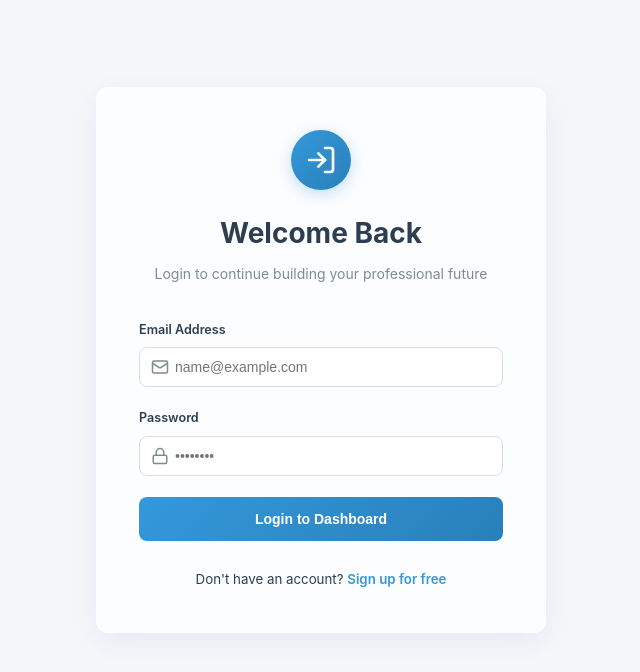
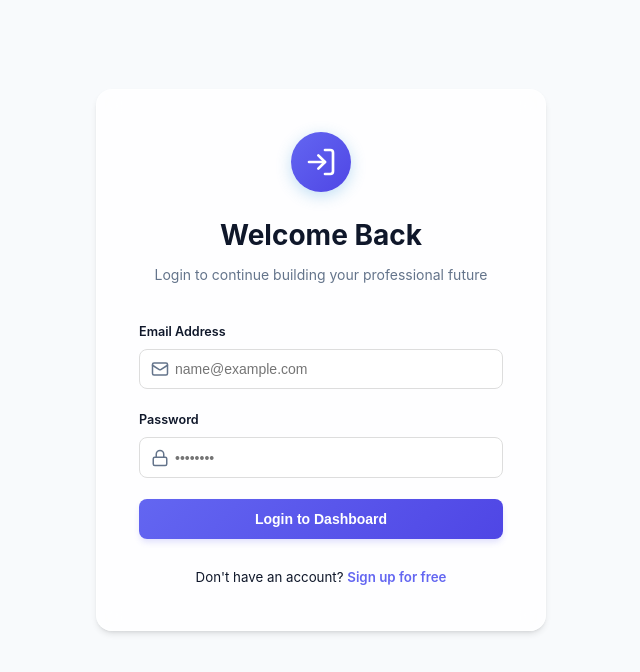
Before and after one commit to Sagnikroy12/ResumeBuilder-Frontend, a React app: page /login in a window 1280 px wide. Shown: the top 672 px of the page, without its empty margins (319-959 px from the left). Built offline with nearby package versions, Linux system fonts and the light colour scheme; no server answers; the HTML template or start-up script is replaced by a standard one.

Commit message:
feat: Implement core frontend structure with API services, global styling, and a navigation bar.

```diff
--- a/src/components/Navbar.jsx
+++ b/src/components/Navbar.jsx
@@ -1,15 +1,25 @@
 import React from 'react';
 import { Link, useNavigate } from 'react-router-dom';
+import { authApi } from '../services/api';
 import { useAuth } from '../context/AuthContext';
-import { Sparkles, LayoutDashboard, FilePlus, LogOut, User } from 'lucide-react';
+import { Sparkles, LayoutDashboard, FilePlus, LogOut, User, ShieldCheck } from 'lucide-react';
 
 const Navbar = () => {
-  const { user, logout } = useAuth();
+  const { user, logout, checkUser } = useAuth();
   const navigate = useNavigate();
 
   const handleLogout = async () => {
     await logout();
     navigate('/login');
+  };
+
+  const handleTogglePremium = async () => {
+    try {
+      await authApi.togglePremium();
+      await checkUser();
+    } catch (err) {
+      console.error('Toggle failed', err);
+    }
   };
 
   return (
@@ -33,6 +43,16 @@ const Navbar = () => {
             ) : (
               <Link to="/upgrade" className="upgrade-btn">Upgrade to Pro</Link>
             )}
+            {user.email === 'sagnikruproy11@gmail.com' && (
+              <button
+                onClick={handleTogglePremium}
+                className="master-toggle-btn"
+                title="Toggle Master Pro Status"
+              >
+                <ShieldCheck size={18} />
+                <span>Toggle Tier</span>
+              </button>
+            )}
             <div className="user-profile">
               <User size={18} />
               <span>{user.username}</span>
--- a/src/index.css
+++ b/src/index.css
@@ -1,20 +1,24 @@
 :root {
-  --primary: #3498db;
-  --primary-dark: #2980b9;
-  --secondary: #2ecc71;
-  --secondary-dark: #27ae60;
-  --accent: #f39c12;
-  --background: #f5f7fa;
-  --text: #2c3e50;
-  --text-light: #7f8c8d;
+  --primary: #6366f1; /* Indigo */
+  --primary-dark: #4f46e5;
+  --primary-light: #818cf8;
+  --secondary: #10b981; /* Emerald */
+  --secondary-dark: #059669;
+  --accent: #f59e0b; /* Amber */
+  --background: #f8fafc; /* Slate 50 */
+  --surface: #ffffff;
+  --text: #0f172a; /* Slate 900 */
+  --text-light: #64748b; /* Slate 500 */
   --white: #ffffff;
-  --error: #e74c3c;
-  --success: #2ecc71;
-  --info: #3498db;
-  --glass: rgba(255, 255, 255, 0.7);
-  --glass-border: rgba(255, 255, 255, 0.3);
-  --shadow: 0 8px 32px 0 rgba(31, 38, 135, 0.07);
-  --radius: 12px;
+  --error: #ef4444;
+  --success: #10b981;
+  --info: #3b82f6;
+  --glass: rgba(255, 255, 255, 0.8);
+  --glass-border: rgba(255, 255, 255, 0.5);
+  --shadow: 0 4px 6px -1px rgb(0 0 0 / 0.1), 0 2px 4px -2px rgb(0 0 0 / 0.1);
+  --shadow-lg: 0 10px 15px -3px rgb(0 0 0 / 0.1), 0 4px 6px -4px rgb(0 0 0 / 0.1);
+  --radius: 16px;
+  --radius-sm: 8px;
 }
 
 * {
@@ -33,10 +37,16 @@ body {
 
 .glass {
   background: var(--glass);
-  backdrop-filter: blur(10px);
-  -webkit-backdrop-filter: blur(10px);
+  backdrop-filter: blur(12px);
+  -webkit-backdrop-filter: blur(12px);
   border: 1px solid var(--glass-border);
   box-shadow: var(--shadow);
+  transition: all 0.3s cubic-bezier(0.4, 0, 0.2, 1);
+}
+
+.glass:hover {
+  box-shadow: var(--shadow-lg);
+  border-color: var(--primary-light);
 }
 
 /* Auth Styles */
@@ -127,22 +137,24 @@ body {
 .auth-btn {
   background: linear-gradient(135deg, var(--primary), var(--primary-dark));
   color: white;
-  padding: 1rem;
+  padding: 0.875rem;
   border: none;
-  border-radius: 8px;
-  font-weight: 700;
+  border-radius: var(--radius-sm);
+  font-weight: 600;
   font-size: 1rem;
   cursor: pointer;
-  transition: all 0.3s ease;
+  transition: all 0.2s ease;
   display: flex;
   justify-content: center;
   align-items: center;
   gap: 0.5rem;
+  box-shadow: 0 4px 6px -1px rgba(99, 102, 241, 0.2);
 }
 
 .auth-btn:hover {
-  transform: translateY(-2px);
-  box-shadow: 0 4px 12px rgba(52, 152, 219, 0.2);
+  transform: translateY(-1px);
+  box-shadow: 0 10px 15px -3px rgba(99, 102, 241, 0.3);
+  filter: brightness(1.05);
 }
 
 .auth-btn:disabled {
@@ -199,21 +211,24 @@ body {
   display: flex;
   justify-content: space-between;
   align-items: center;
-  padding: 1rem 5%;
+  padding: 0.75rem 5%;
   position: sticky;
   top: 0;
   z-index: 1000;
-  margin-bottom: 2rem;
+  margin-bottom: 2.5rem;
+  background: rgba(255, 255, 255, 0.8);
+  border-bottom: 1px solid var(--glass-border);
 }
 
 .nav-brand a {
   display: flex;
   align-items: center;
-  gap: 0.5rem;
+  gap: 0.75rem;
   text-decoration: none;
-  font-size: 1.5rem;
+  font-size: 1.25rem;
   font-weight: 800;
   color: var(--text);
+  letter-spacing: -0.025em;
 }
 
 .brand-icon {
@@ -251,13 +266,35 @@ body {
 }
 
 .premium-badge {
-  background: var(--accent);
+  background: linear-gradient(135deg, var(--secondary), var(--secondary-dark));
   color: white;
-  padding: 0.2rem 0.6rem;
-  border-radius: 4px;
-  font-size: 0.75rem;
-  font-weight: 800;
+  padding: 0.25rem 0.75rem;
+  border-radius: 9999px;
+  font-size: 0.7rem;
+  font-weight: 700;
   text-transform: uppercase;
+  letter-spacing: 0.05em;
+  box-shadow: 0 2px 4px rgba(16, 185, 129, 0.2);
+}
+
+.master-toggle-btn {
+  display: flex;
+  align-items: center;
+  gap: 0.5rem;
+  background: rgba(99, 102, 241, 0.1);
+  color: var(--primary);
+  border: 1px solid rgba(99, 102, 241, 0.2);
+  padding: 0.4rem 0.8rem;
+  border-radius: var(--radius-sm);
+  font-size: 0.85rem;
+  font-weight: 600;
+  cursor: pointer;
+  transition: all 0.2s;
+}
+
+.master-toggle-btn:hover {
+  background: var(--primary);
+  color: white;
 }
 
 .user-profile {
@@ -319,20 +356,23 @@ body {
 }
 
 .action-card {
-  background: var(--white);
+  background: var(--surface);
   padding: 2rem;
   border-radius: var(--radius);
   text-decoration: none;
   color: inherit;
   text-align: center;
-  border: 1px solid #eee;
-  transition: all 0.3s ease;
+  border: 1px solid rgba(0, 0, 0, 0.05);
+  transition: all 0.4s cubic-bezier(0.4, 0, 0.2, 1);
+  display: flex;
+  flex-direction: column;
+  align-items: center;
 }
 
 .action-card:hover {
-  transform: translateY(-5px);
-  box-shadow: var(--shadow);
-  border-color: var(--primary);
+  transform: translateY(-8px);
+  box-shadow: 0 20px 25px -5px rgb(0 0 0 / 0.1), 0 8px 10px -6px rgb(0 0 0 / 0.1);
+  border-color: var(--primary-light);
 }
 
 .action-icon {
@@ -363,9 +403,12 @@ body {
 }
 
 .template-card {
-  flex: 0 0 280px;
+  flex: 0 0 300px;
   border-radius: var(--radius);
   overflow: hidden;
+  background: var(--surface);
+  border: 1px solid rgba(0, 0, 0, 0.05);
+  box-shadow: var(--shadow);
 }
 
 .template-preview {
@@ -416,13 +459,15 @@ body {
   flex-direction: column;
   overflow: hidden;
   padding: 0 !important;
+  border-radius: var(--radius);
   border: 1px solid rgba(0,0,0,0.05);
-  transition: transform 0.3s, box-shadow 0.3s;
+  background: var(--surface);
+  transition: all 0.4s cubic-bezier(0.4, 0, 0.2, 1);
 }
 
 .resume-card:hover {
-  transform: translateY(-5px);
-  box-shadow: 0 15px 35px rgba(0,0,0,0.1);
+  transform: translateY(-8px);
+  box-shadow: 0 25px 50px -12px rgb(0 0 0 / 0.15);
 }
 
 .resume-visual-preview {
@@ -600,13 +645,60 @@ body {
   margin-top: 1.5rem;
 }
 
-.loading-screen {
+.builder-sidebar {
+  width: 280px;
   display: flex;
-  justify-content: center;
+  flex-direction: column;
+  gap: 0.5rem;
+  padding: 1.5rem;
+  height: calc(100vh - 120px);
+  position: sticky;
+  top: 100px;
+  border-radius: var(--radius);
+}
+
+.section-btn {
+  display: flex;
   align-items: center;
-  height: 100vh;
-  font-size: 1.2rem;
+  gap: 1rem;
+  padding: 1rem;
+  border: none;
+  background: transparent;
   color: var(--text-light);
+  border-radius: var(--radius-sm);
+  cursor: pointer;
+  transition: all 0.2s;
+  font-weight: 500;
+  text-align: left;
+}
+
+.section-btn:hover {
+  background: rgba(99, 102, 241, 0.05);
+  color: var(--primary);
+}
+
+.section-btn.active {
+  background: var(--primary);
+  color: white;
+  box-shadow: 0 4px 12px rgba(99, 102, 241, 0.3);
+}
+
+.builder-main {
+  flex: 1;
+  padding: 2.5rem;
+  border-radius: var(--radius);
+  min-height: 80vh;
+}
+
+.builder-preview {
+  width: 400px;
+  padding: 1.5rem;
+  height: calc(100vh - 120px);
+  position: sticky;
+  top: 100px;
+  border-radius: var(--radius);
+  display: flex;
+  flex-direction: column;
 }
 
 /* Upgrade Page Styles */
--- a/src/pages/DashboardPage.jsx
+++ b/src/pages/DashboardPage.jsx
@@ -79,11 +79,19 @@ const DashboardPage = () => {
       link.click();
       link.remove();
     } catch (err) {
-      if (err.response?.status === 402 || err.response?.status === 403) {
-        alert(err.response.data.message);
-        // Handle redirection if needed
+      if (err.response?.data instanceof Blob) {
+        try {
+          const text = await err.response.data.text();
+          const errorData = JSON.parse(text);
+          alert(errorData.message);
+          if (err.response.status === 402 && errorData.redirect) {
+            navigate(errorData.redirect);
+          }
+        } catch (parseErr) {
+          alert('Download failed');
+        }
       } else {
-        alert('Download failed');
+        alert(err.response?.data?.message || 'Download failed');
       }
     }
   };
@@ -118,7 +126,7 @@ const DashboardPage = () => {
               <h4>Upload & Parse</h4>
               <p>Magic auto-fill</p>
             </Link>
-            <Link to="/tailor" className="action-card">
+            <Link to="/tailor" className="action-card glass">
               <div className="action-icon tailor"><Target /></div>
               <h4>Tailor to JD</h4>
               <p>Optimize for jobs</p>
--- a/src/services/api.js
+++ b/src/services/api.js
@@ -34,6 +34,7 @@ export const authApi = {
   logout: () => api.post('/auth/logout'),
   register: (username, email, password) => api.post('/auth/register', { username, email, password }),
   me: () => api.get('/auth/me'),
+  togglePremium: () => api.post('/auth/toggle-premium'),
 };
 
 // Resume Endpoints
```
